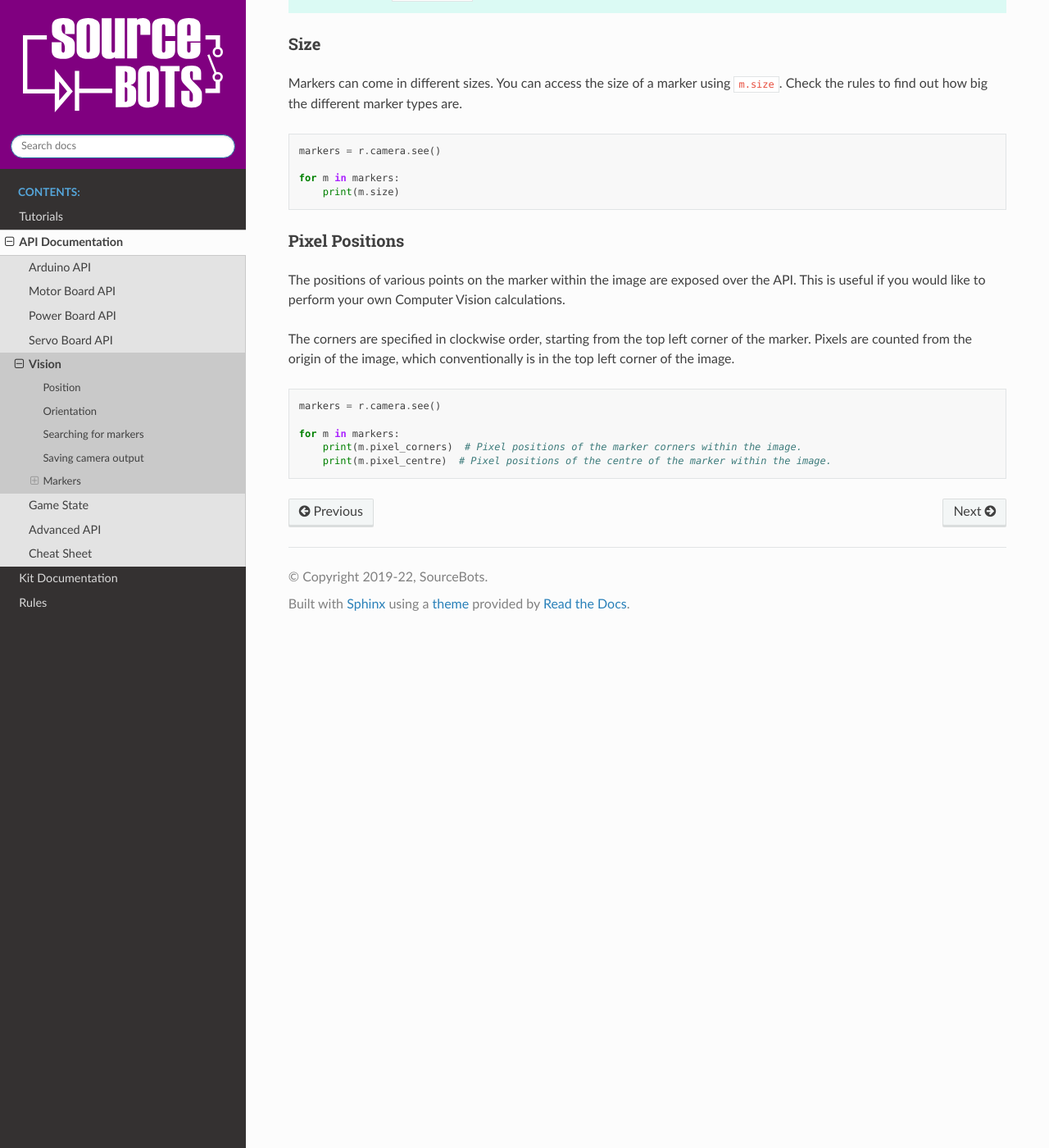
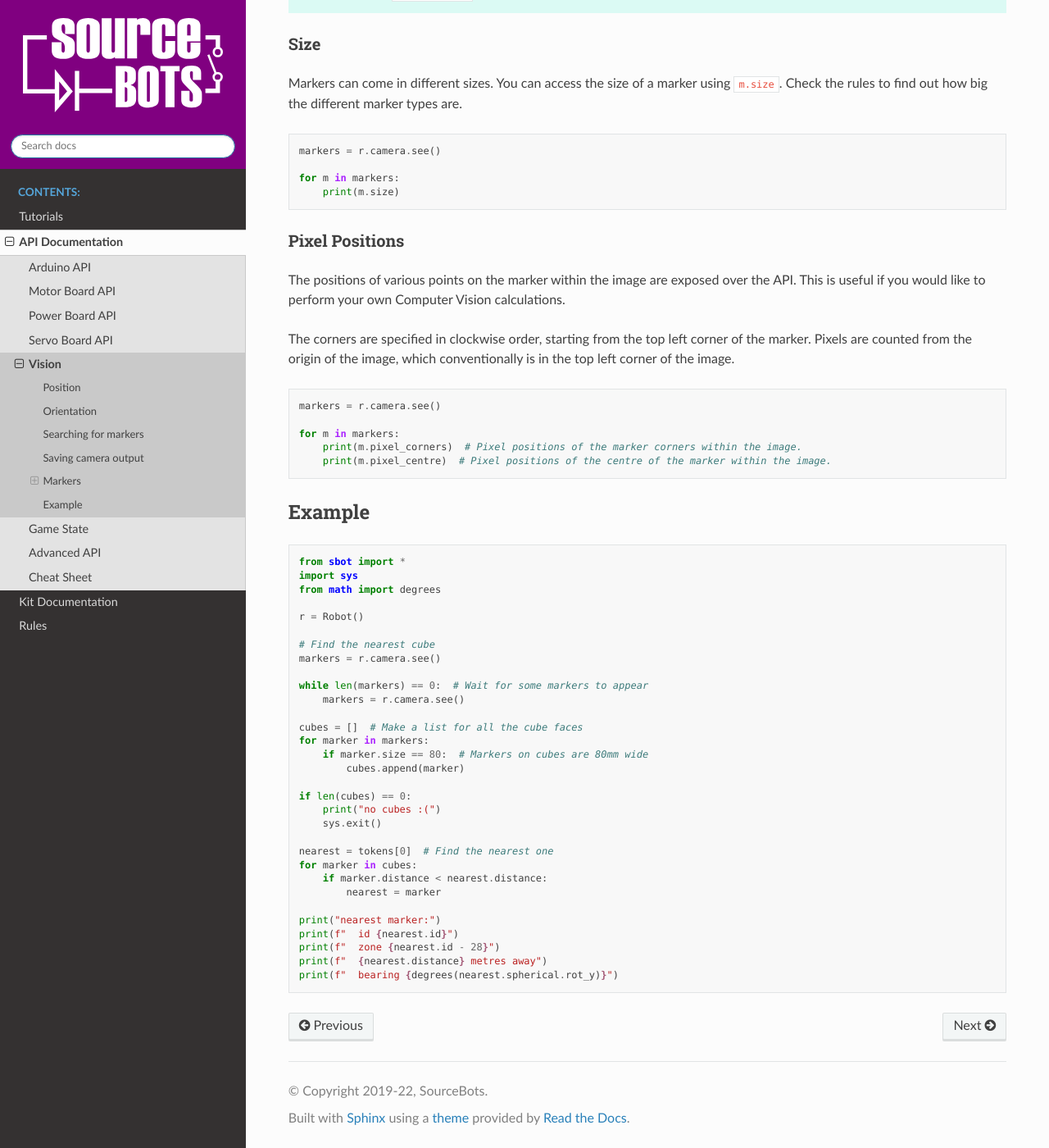
Before and after one commit to sourcebots/sbot, a Sphinx documentation site: the page built from docs/source/api/vision/index.rst, in a window 1280 px wide and 1400 px high, scrolled down 2800 px. Shown: the whole window at 82% size. Built offline with Sphinx 7.4.7 and the Read the Docs theme 2.0.0, drawn with Linux system fonts in a browser that asks for light colours.

Commit message:
Add vision example

```diff
--- a/docs/source/api/vision/index.rst
+++ b/docs/source/api/vision/index.rst
@@ -124,3 +124,40 @@ conventionally is in the top left corner of the image.
    for m in markers:
        print(m.pixel_corners)  # Pixel positions of the marker corners within the image.
        print(m.pixel_centre)  # Pixel positions of the centre of the marker within the image.
+
+Example
+-------
+
+.. code:: python
+
+   from sbot import *
+   import sys
+   from math import degrees
+
+   r = Robot()
+
+   # Find the nearest cube
+   markers = r.camera.see()
+
+   while len(markers) == 0:  # Wait for some markers to appear
+       markers = r.camera.see()
+
+   cubes = []  # Make a list for all the cube faces
+   for marker in markers:
+       if marker.size == 80:  # Markers on cubes are 80mm wide
+           cubes.append(marker)
+
+   if len(cubes) == 0:
+       print("no cubes :(")
+       sys.exit()
+
+   nearest = tokens[0]  # Find the nearest one
+   for marker in cubes:
+       if marker.distance < nearest.distance:
+           nearest = marker
+
+   print("nearest marker:")
+   print(f"  id {nearest.id}")
+   print(f"  zone {nearest.id - 28}")
+   print(f"  {nearest.distance} metres away")
+   print(f"  bearing {degrees(nearest.spherical.rot_y)}")
```
